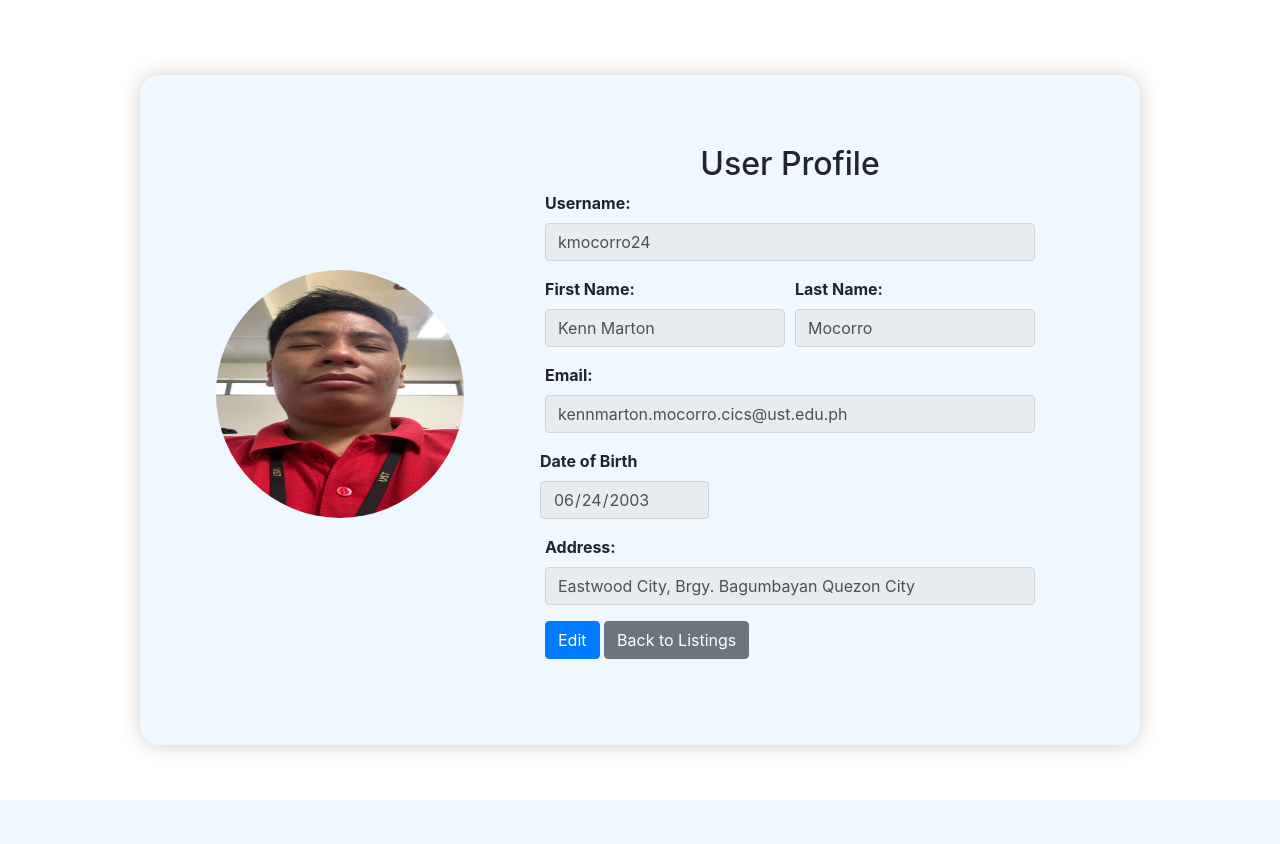
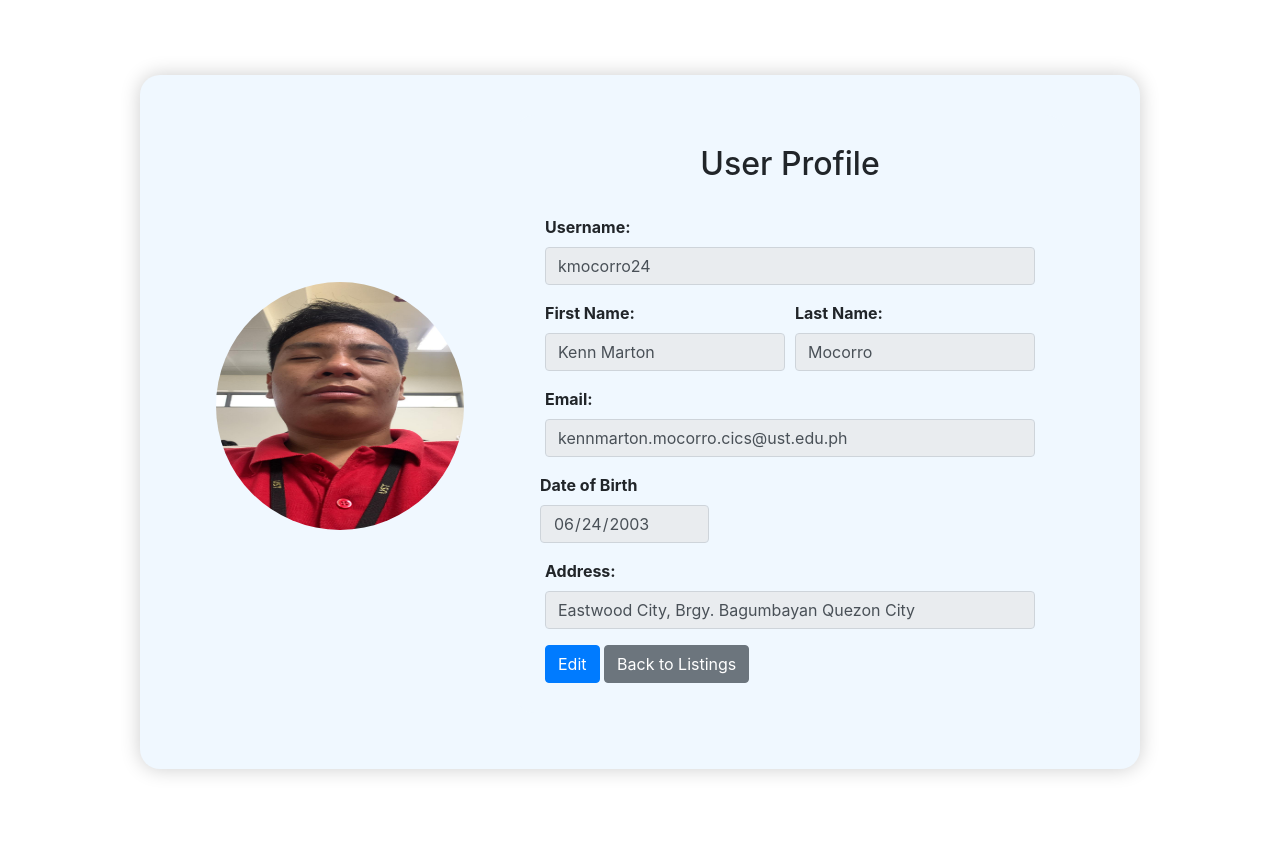
Before and after one commit to NashTabios/Finals, a PHP site: page /profile.php in a window 1280 px wide. Before the commit the page ends 800 px from the top, so only its background shows below. Run offline with PHP 8.4, Linux system fonts and the light colour scheme; a user stored in the database is signed in; data comes from the database, SQL or seed files in the repository.

Commit message:
changed css styles

```diff
--- a/profile.php
+++ b/profile.php
@@ -184,12 +184,12 @@ $mysqli->close();
         .container {
             max-width: 1000px;
             margin-top: 75px;
+            margin-bottom:75px;
             background: aliceblue;
             padding: 40px;
             border-radius: 20px;
-            /* Adjust the value to control the curve */
             box-shadow: 0px 0px 20px rgba(0, 0, 0, 0.2);
-            /* Add box shadow */
+
         }
 
         .row {
@@ -221,7 +221,6 @@ $mysqli->close();
             background-color: aliceblue;
             padding: 30px;
             width: 550px;
-            /* Adjust the width if needed */
         }
     </style>
 </head>
@@ -236,6 +235,7 @@ $mysqli->close();
 
                 <div class="user-info">
                     <h2 class="title text-center">User Profile</h2>
+                    <br>
 
                     <form action="<?php echo htmlspecialchars($_SERVER["PHP_SELF"]); ?>" method="post" enctype="multipart/form-data">
                         <div class="form-group">
```
